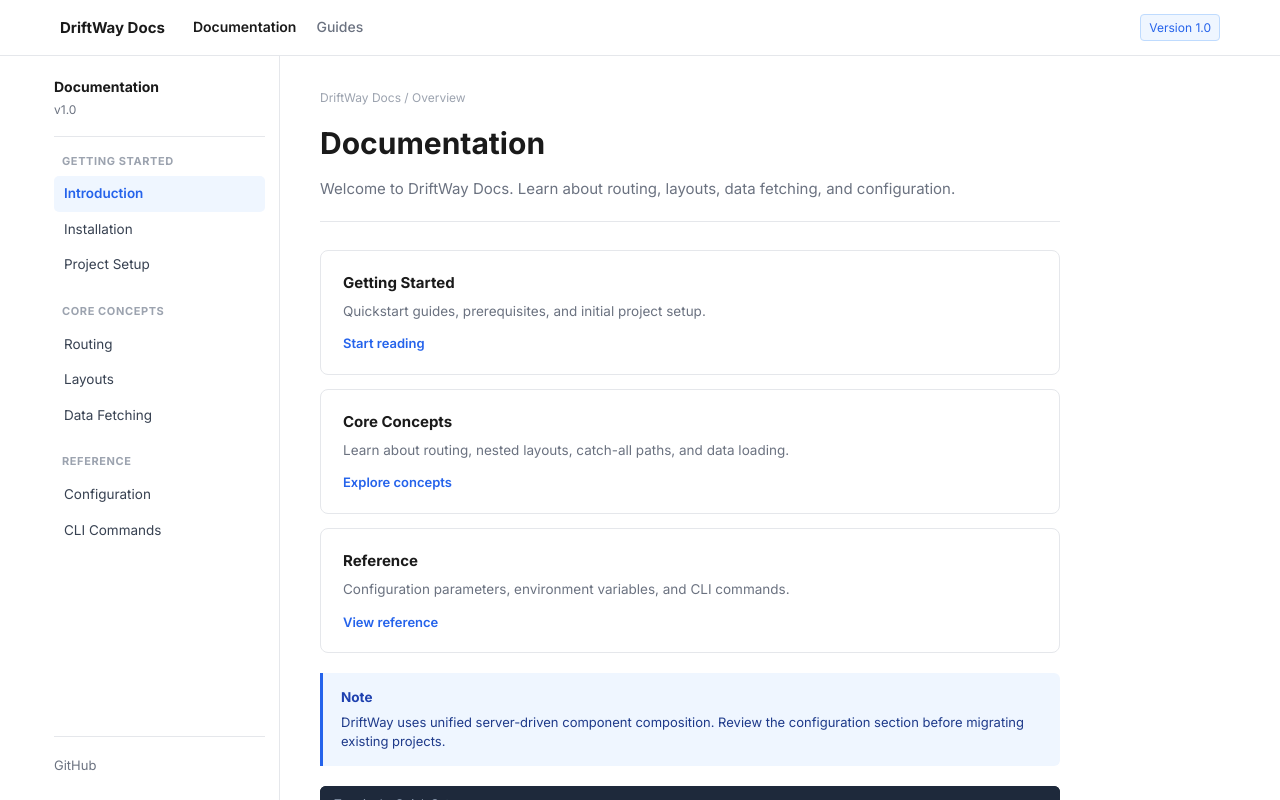
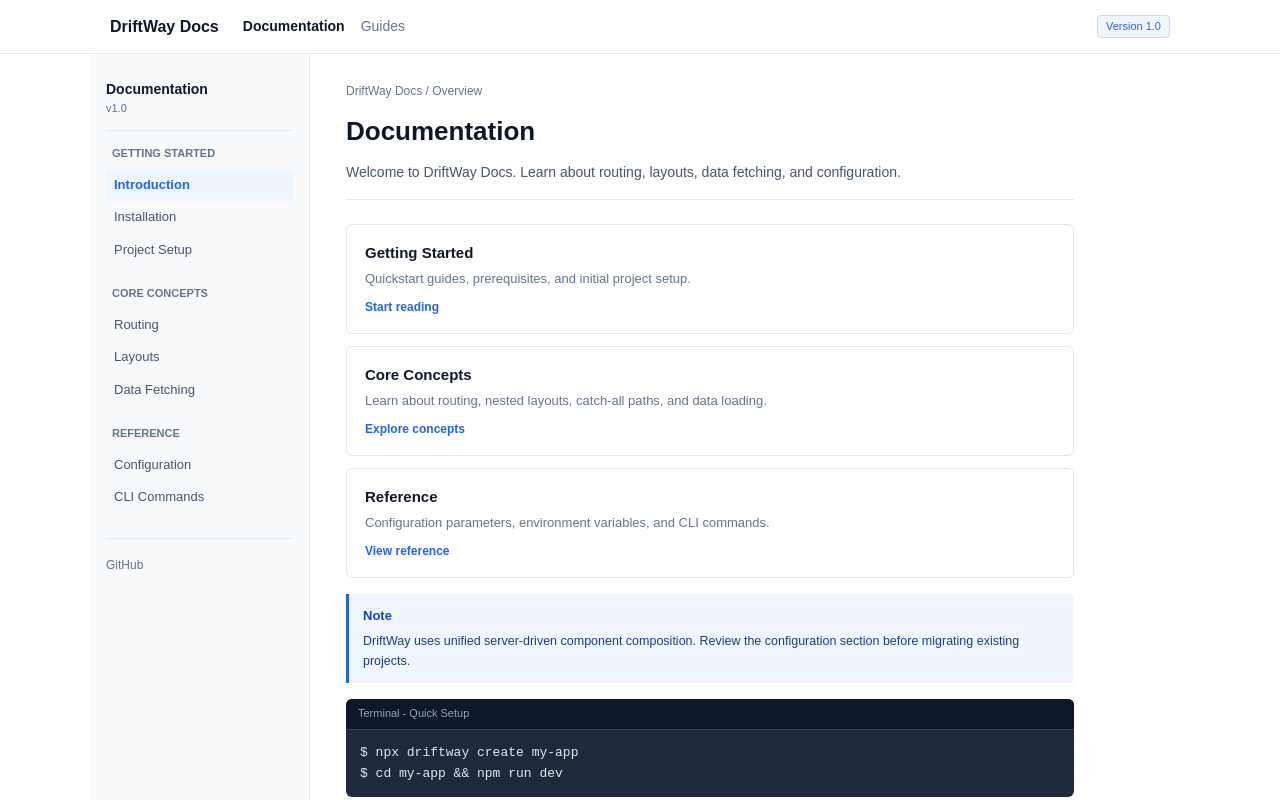
Before and after one commit to Anisha-Chhajer-Jain/driftWay, a Next.js app: page /docs in a window 1280 px wide. Shown: the top 800 px of the page. Built offline with nearby package versions, Linux system fonts and the light colour scheme.

Commit message:
simlify css and remove google font import

```diff
--- a/src/app/globals.css
+++ b/src/app/globals.css
@@ -1,5 +1,4 @@
-@import url('https://fonts.googleapis.com/css2?family=Inter:wght@400;500;600;700&display=swap');
-
+/* Basic Reset */
 * {
   box-sizing: border-box;
   margin: 0;
@@ -7,24 +6,33 @@
 }
 
 body {
-  font-family: 'Inter', sans-serif;
-  background: #ffffff;
-  color: #1a1a1a;
+  font-family: Arial, Helvetica, sans-serif;
+  background-color: #ffffff;
+  color: #1e293b;
   line-height: 1.6;
 }
 
-/* NAVBAR */
+a {
+  color: #2563eb;
+  text-decoration: none;
+}
+
+a:hover {
+  text-decoration: underline;
+}
+
+/* Navbar */
 .navbar {
-  height: 56px;
-  border-bottom: 1px solid #e5e7eb;
+  height: 54px;
   background: #ffffff;
+  border-bottom: 1px solid #e2e8f0;
   position: sticky;
   top: 0;
   z-index: 10;
 }
 
 .nav-inner {
-  max-width: 1200px;
+  max-width: 1100px;
   height: 100%;
   margin: 0 auto;
   padding: 0 20px;
@@ -36,108 +44,93 @@ body {
 .nav-left {
   display: flex;
   align-items: center;
-  gap: 28px;
+  gap: 24px;
 }
 
 .nav-brand {
-  font-weight: 700;
-  font-size: 15px;
-  color: #1a1a1a;
+  font-size: 16px;
+  font-weight: bold;
+  color: #0f172a;
   text-decoration: none;
 }
 
 .nav-links {
   display: flex;
-  gap: 20px;
+  gap: 16px;
 }
 
 .nav-link {
+  font-size: 14px;
+  color: #64748b;
   text-decoration: none;
-  font-size: 14px;
-  color: #6b7280;
-  font-weight: 500;
 }
 
 .nav-link:hover,
 .nav-link-active {
-  color: #1a1a1a;
-  font-weight: 600;
-}
-
-
-.nav-link.active {
-  color: #2563eb;
-  font-weight: 600;
+  color: #0f172a;
+  font-weight: bold;
+  text-decoration: none;
 }
 
 .nav-right {
   display: flex;
   align-items: center;
-  gap: 12px;
 }
 
 .version-pill {
-  font-size: 12px;
+  font-size: 11px;
   color: #2563eb;
+  background: #eff6ff;
   border: 1px solid #bfdbfe;
-  background: #eff6ff;
-  padding: 3px 8px;
+  padding: 2px 8px;
   border-radius: 4px;
 }
 
-/* DOCS SHELL - two column layout */
+/* Two-column Documentation Shell */
 .docs-shell {
   display: flex;
-  max-width: 1200px;
+  max-width: 1100px;
   margin: 0 auto;
-  min-height: calc(100vh - 56px);
+  min-height: calc(100vh - 54px);
 }
 
-/* SIDEBAR */
+/* Sidebar */
 .sidebar {
-  width: 240px;
-  border-right: 1px solid #e5e7eb;
-  background: #ffffff;
-  padding: 20px 14px;
-  display: flex;
-  flex-direction: column;
+  width: 220px;
+  border-right: 1px solid #e2e8f0;
+  padding: 24px 16px;
+  background: #f8fafc;
   flex-shrink: 0;
-  position: sticky;
-  top: 56px;
-  height: calc(100vh - 56px);
-  overflow-y: auto;
 }
 
 .sidebar-header {
-  padding-bottom: 16px;
-  margin-bottom: 16px;
-  border-bottom: 1px solid #e5e7eb;
+  padding-bottom: 12px;
+  margin-bottom: 14px;
+  border-bottom: 1px solid #e2e8f0;
 }
 
 .sidebar-title {
   font-size: 14px;
-  font-weight: 700;
-  color: #1a1a1a;
+  font-weight: bold;
+  color: #0f172a;
 }
 
 .sidebar-version {
-  font-size: 12px;
-  color: #6b7280;
-  margin-top: 2px;
+  font-size: 11px;
+  color: #64748b;
 }
 
 .sidebar-group {
-  margin-bottom: 20px;
+  margin-bottom: 18px;
 }
 
 .sidebar-group-title {
   font-size: 11px;
-  font-weight: 700;
-  color: #9ca3af;
-  letter-spacing: 0.6px;
+  font-weight: bold;
+  color: #64748b;
   text-transform: uppercase;
   margin-bottom: 6px;
-  padding-left: 8px;
+  padding-left: 6px;
 }
 
 .sidebar-list {
@@ -146,282 +139,175 @@ body {
 
 .sidebar-link {
   display: block;
+  font-size: 13px;
+  color: #475569;
+  padding: 6px 8px;
+  border-radius: 4px;
   text-decoration: none;
-  font-size: 13.5px;
-  color: #374151;
-  padding: 7px 10px;
-  border-radius: 5px;
 }
 
 .sidebar-link:hover {
-  background: #f9fafb;
-  color: #1a1a1a;
+  background: #e2e8f0;
+  color: #0f172a;
+  text-decoration: none;
 }
 
 .sidebar-link.active {
   background: #eff6ff;
   color: #2563eb;
-  font-weight: 600;
+  font-weight: bold;
+  text-decoration: none;
 }
 
 .sidebar-footer {
-  margin-top: auto;
-  padding-top: 14px;
-  border-top: 1px solid #e5e7eb;
-  display: flex;
-  flex-direction: column;
-  gap: 6px;
+  margin-top: 24px;
+  padding-top: 12px;
+  border-top: 1px solid #e2e8f0;
 }
 
 .sidebar-footer-link {
-  text-decoration: none;
-  font-size: 13px;
-  color: #6b7280;
-  padding: 4px 0;
+  font-size: 12px;
+  color: #64748b;
 }
 
-.sidebar-footer-link:hover {
-  color: #1a1a1a;
+/* Main Content Area */
+.docs-main-content {
+  flex: 1;
+  padding: 28px 36px 60px;
+  max-width: 800px;
 }
 
-/* MAIN CONTENT */
-.docs-main-content {
-  flex: 1;
-  padding: 32px 40px 60px;
-  max-width: 820px;
-  overflow-x: hidden;
-}
-
-.docs-with-toc {
-  display: flex;
-  flex: 1;
-}
-
-.docs-article-body {
-  flex: 1;
-  max-width: 760px;
-  padding: 32px 36px 60px;
-}
-
-/* RIGHT TABLE OF CONTENTS */
-.docs-toc {
-  width: 200px;
-  padding: 32px 16px;
-  border-left: 1px solid #e5e7eb;
-  flex-shrink: 0;
-  position: sticky;
-  top: 56px;
-  height: calc(100vh - 56px);
-}
-
-.toc-title {
-  font-size: 11px;
-  font-weight: 700;
-  letter-spacing: 0.6px;
-  color: #6b7280;
-  text-transform: uppercase;
+.breadcrumbs {
+  font-size: 12px;
+  color: #64748b;
   margin-bottom: 10px;
 }
 
-.toc-list {
-  list-style: none;
-  display: flex;
-  flex-direction: column;
-  gap: 4px;
-}
-
-.toc-link {
-  text-decoration: none;
-  font-size: 13px;
-  color: #6b7280;
-  padding: 3px 6px;
-  border-radius: 4px;
-  display: block;
-}
-
-.toc-link:hover {
-  color: #1a1a1a;
-}
-
-.toc-link.active {
-  background: #eff6ff;
-  color: #2563eb;
-  font-weight: 600;
-}
-
-.toc-footer-link {
-  margin-top: 20px;
-  padding-top: 14px;
-  border-top: 1px solid #e5e7eb;
-  font-size: 12px;
-  color: #6b7280;
-  text-decoration: none;
-  display: block;
-}
-
-.toc-footer-link:hover {
-  color: #1a1a1a;
-}
-
-/* TEXT STYLES */
-.breadcrumbs {
-  font-size: 12px;
-  color: #9ca3af;
-  margin-bottom: 12px;
-}
-
 .page-title {
-  font-size: 30px;
-  font-weight: 700;
-  color: #1a1a1a;
-  margin-bottom: 10px;
+  font-size: 26px;
+  font-weight: bold;
+  color: #0f172a;
+  margin-bottom: 8px;
 }
 
 .page-subtitle {
-  font-size: 15px;
-  color: #6b7280;
-  line-height: 1.6;
-  margin-bottom: 20px;
+  font-size: 14px;
+  color: #475569;
+  margin-bottom: 16px;
 }
 
 .section-divider {
   height: 1px;
-  background: #e5e7eb;
-  margin: 20px 0 28px;
+  background: #e2e8f0;
+  margin: 16px 0 24px;
 }
 
 .section-heading {
-  font-size: 20px;
-  font-weight: 700;
-  color: #1a1a1a;
-  margin: 28px 0 10px;
+  font-size: 18px;
+  font-weight: bold;
+  color: #0f172a;
+  margin: 24px 0 8px;
 }
 
 .section-desc {
-  font-size: 14px;
-  color: #374151;
-  line-height: 1.65;
-  margin-bottom: 14px;
+  font-size: 13.5px;
+  color: #334155;
+  margin-bottom: 12px;
 }
 
-/* CARDS */
+/* Cards Grid */
 .cards-grid {
   display: flex;
   flex-direction: column;
-  gap: 14px;
-  margin: 20px 0;
+  gap: 12px;
+  margin: 16px 0;
 }
 
 .doc-card {
-  border: 1px solid #e5e7eb;
-  border-radius: 8px;
-  padding: 20px 22px;
-  text-decoration: none;
+  border: 1px solid #e2e8f0;
+  border-radius: 6px;
+  padding: 16px 18px;
   background: #ffffff;
   display: block;
+  text-decoration: none;
 }
 
 .doc-card:hover {
   border-color: #93c5fd;
+  background: #f8fafc;
+  text-decoration: none;
 }
 
 .doc-card-title {
   font-size: 15px;
-  font-weight: 700;
-  color: #1a1a1a;
-  margin-bottom: 6px;
+  font-weight: bold;
+  color: #0f172a;
+  margin-bottom: 4px;
 }
 
 .doc-card-desc {
-  font-size: 13.5px;
-  color: #6b7280;
-  line-height: 1.5;
-  margin-bottom: 12px;
+  font-size: 13px;
+  color: #64748b;
+  margin-bottom: 8px;
 }
 
 .doc-card-action {
-  font-size: 13px;
-  font-weight: 600;
+  font-size: 12px;
+  font-weight: bold;
   color: #2563eb;
 }
 
-/* CALLOUT BOXES */
+/* Callout Note */
 .callout-box {
+  background: #eff6ff;
   border-left: 3px solid #2563eb;
-  background: #eff6ff;
-  border-radius: 0 6px 6px 0;
-  padding: 14px 18px;
-  margin: 20px 0;
+  padding: 12px 14px;
+  border-radius: 0 4px 4px 0;
+  margin: 16px 0;
 }
 
 .callout-title {
-  font-size: 13.5px;
-  font-weight: 700;
+  font-size: 13px;
+  font-weight: bold;
   color: #1e40af;
   margin-bottom: 4px;
 }
 
 .callout-body {
-  font-size: 13px;
+  font-size: 12.5px;
   color: #1e3a8a;
-  line-height: 1.5;
 }
 
-.callout-yellow {
-  border-left-color: #f59e0b;
-  background: #fffbeb;
-}
-
-.callout-yellow .callout-title {
-  color: #92400e;
-}
-
-/* CODE BLOCKS */
+/* Code Pre Block */
 .code-block {
-  background: #0f172a;
+  background: #1e293b;
   border-radius: 6px;
+  margin: 14px 0 18px;
   overflow: hidden;
-  margin: 16px 0 20px;
 }
 
 .code-header {
-  display: flex;
-  align-items: center;
-  justify-content: space-between;
-  padding: 8px 14px;
-  background: #1e293b;
-  font-size: 12px;
+  padding: 6px 12px;
+  background: #0f172a;
+  font-size: 11px;
   color: #94a3b8;
   border-bottom: 1px solid #334155;
 }
 
-.code-copy-btn {
-  background: transparent;
-  border: none;
-  color: #94a3b8;
-  font-size: 11px;
-  cursor: pointer;
-}
-
-.code-copy-btn:hover {
-  color: #ffffff;
-}
-
 .code-pre {
-  padding: 14px 18px;
-  font-family: 'Courier New', monospace;
+  padding: 12px 14px;
+  font-family: Consolas, 'Courier New', monospace;
   font-size: 13px;
   color: #e2e8f0;
-  line-height: 1.6;
   overflow-x: auto;
 }
 
-/* TABLE */
+/* Table */
 .doc-table-wrap {
-  border: 1px solid #e5e7eb;
+  border: 1px solid #e2e8f0;
   border-radius: 6px;
   overflow: hidden;
-  margin: 18px 0 24px;
+  margin: 16px 0;
 }
 
 .doc-table {
@@ -431,147 +317,110 @@ body {
 }
 
 .doc-table th {
-  background: #f9fafb;
+  background: #f8fafc;
   font-size: 11px;
-  font-weight: 700;
+  font-weight: bold;
   text-align: left;
-  padding: 9px 14px;
-  color: #6b7280;
-  border-bottom: 1px solid #e5e7eb;
+  padding: 8px 12px;
+  color: #64748b;
+  border-bottom: 1px solid #e2e8f0;
   text-transform: uppercase;
 }
 
 .doc-table td {
-  padding: 10px 14px;
+  padding: 8px 12px;
   border-bottom: 1px solid #f1f5f9;
-  font-size: 12.5px;
-  font-family: 'Courier New', monospace;
+  font-size: 12px;
 }
 
 .doc-table td.code-cell {
+  font-family: Consolas, 'Courier New', monospace;
   color: #2563eb;
 }
 
-/* STEP LIST */
+/* Steps in Guides */
 .step-item {
-  margin-bottom: 28px;
+  margin-bottom: 24px;
 }
 
 .step-header {
   display: flex;
   align-items: center;
-  gap: 10px;
-  margin-bottom: 8px;
+  gap: 8px;
+  margin-bottom: 6px;
 }
 
 .step-badge {
-  width: 22px;
-  height: 22px;
+  width: 20px;
+  height: 20px;
   background: #2563eb;
   color: #ffffff;
-  border-radius: 4px;
+  border-radius: 3px;
   display: flex;
   align-items: center;
   justify-content: center;
-  font-weight: 700;
-  font-size: 12px;
-  flex-shrink: 0;
+  font-size: 11px;
+  font-weight: bold;
 }
 
 .step-title {
-  font-size: 17px;
-  font-weight: 700;
-  color: #1a1a1a;
+  font-size: 16px;
+  font-weight: bold;
+  color: #0f172a;
 }
 
-/* PREV / NEXT */
+/* Previous / Next Article Links */
 .prev-next-nav {
   display: flex;
   justify-content: space-between;
-  border-top: 1px solid #e5e7eb;
-  padding-top: 20px;
-  margin-top: 40px;
+  border-top: 1px solid #e2e8f0;
+  padding-top: 18px;
+  margin-top: 36px;
 }
 
 .prev-next-link {
   text-decoration: none;
-  display: flex;
-  flex-direction: column;
 }
 
 .prev-next-label {
   font-size: 11px;
-  color: #9ca3af;
-  margin-bottom: 2px;
+  color: #64748b;
+  display: block;
 }
 
 .prev-next-title {
   font-size: 14px;
-  font-weight: 600;
-  color: #1a1a1a;
-}
-
-.prev-next-title:hover {
+  font-weight: bold;
   color: #2563eb;
 }
 
-/* FEEDBACK */
-.feedback-box {
-  border: 1px solid #e5e7eb;
-  border-radius: 6px;
-  padding: 12px 18px;
-  margin-top: 32px;
-  display: flex;
-  align-items: center;
-  justify-content: space-between;
-}
-
-.feedback-label {
-  font-size: 13.5px;
-  color: #374151;
-}
-
-.feedback-btn {
-  border: 1px solid #e5e7eb;
-  background: #ffffff;
-  padding: 5px 12px;
-  border-radius: 5px;
-  font-size: 12.5px;
-  cursor: pointer;
-  margin-left: 8px;
-}
-
-.feedback-btn:hover {
-  background: #f9fafb;
-}
-
-/* 404 PAGE */
+/* 404 Page */
 .status-badge {
   font-size: 11px;
-  font-weight: 700;
-  color: #3730a3;
-  background: #eef2ff;
-  border: 1px solid #c7d2fe;
-  padding: 4px 8px;
+  font-weight: bold;
+  color: #2563eb;
+  background: #eff6ff;
+  border: 1px solid #bfdbfe;
+  padding: 3px 8px;
   border-radius: 4px;
   display: inline-block;
-  margin-bottom: 12px;
+  margin-bottom: 10px;
 }
 
 .lookup-card {
-  border: 1px solid #e5e7eb;
+  border: 1px solid #e2e8f0;
   border-radius: 6px;
-  background: #f9fafb;
-  padding: 18px;
-  margin: 20px 0 28px;
+  background: #f8fafc;
+  padding: 14px;
+  margin: 16px 0 24px;
 }
 
 .lookup-header {
   display: flex;
   justify-content: space-between;
   font-size: 11px;
-  color: #9ca3af;
-  margin-bottom: 10px;
+  color: #64748b;
+  margin-bottom: 8px;
 }
 
 .lookup-input-row {
@@ -581,55 +430,50 @@ body {
 
 .lookup-input {
   flex: 1;
-  padding: 9px 12px;
-  border: 1px solid #e5e7eb;
-  border-radius: 5px;
+  padding: 8px 10px;
+  border: 1px solid #cbd5e1;
+  border-radius: 4px;
   font-size: 13px;
   background: #ffffff;
-  font-family: 'Courier New', monospace;
 }
 
 .lookup-btn {
   background: #2563eb;
   color: #ffffff;
   border: none;
-  padding: 0 16px;
-  border-radius: 5px;
+  padding: 0 14px;
+  border-radius: 4px;
   font-size: 13px;
-  font-weight: 600;
+  font-weight: bold;
   cursor: pointer;
 }
 
-/* FOOTER */
+/* Footer */
 .docs-footer {
-  border-top: 1px solid #e5e7eb;
-  padding: 20px 0;
-  margin-top: 40px;
+  border-top: 1px solid #e2e8f0;
+  padding-top: 16px;
+  margin-top: 36px;
   display: flex;
   justify-content: space-between;
   font-size: 12px;
-  color: #6b7280;
+  color: #64748b;
 }
 
 .footer-links {
   display: flex;
-  gap: 14px;
+  gap: 12px;
 }
 
 .footer-link {
-  color: #6b7280;
-  text-decoration: none;
+  color: #64748b;
 }
 
-.footer-link:hover {
-  color: #1a1a1a;
-}
-
-@media (max-width: 900px) {
-  .sidebar, .docs-toc {
+/* Mobile responsive */
+@media (max-width: 768px) {
+  .sidebar {
     display: none;
   }
-  .docs-main-content, .docs-article-body {
+  .docs-main-content {
     padding: 20px 16px;
   }
 }
```
